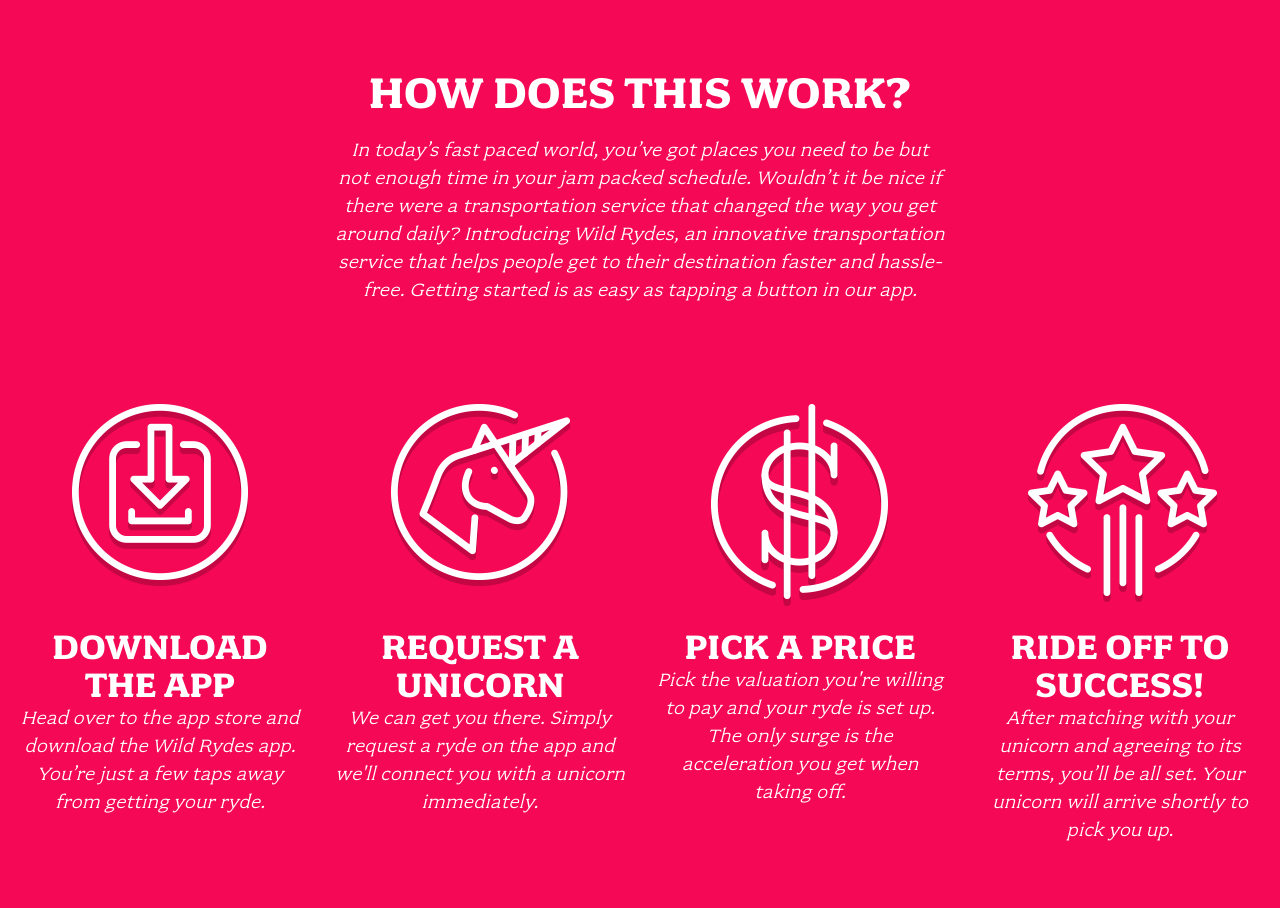
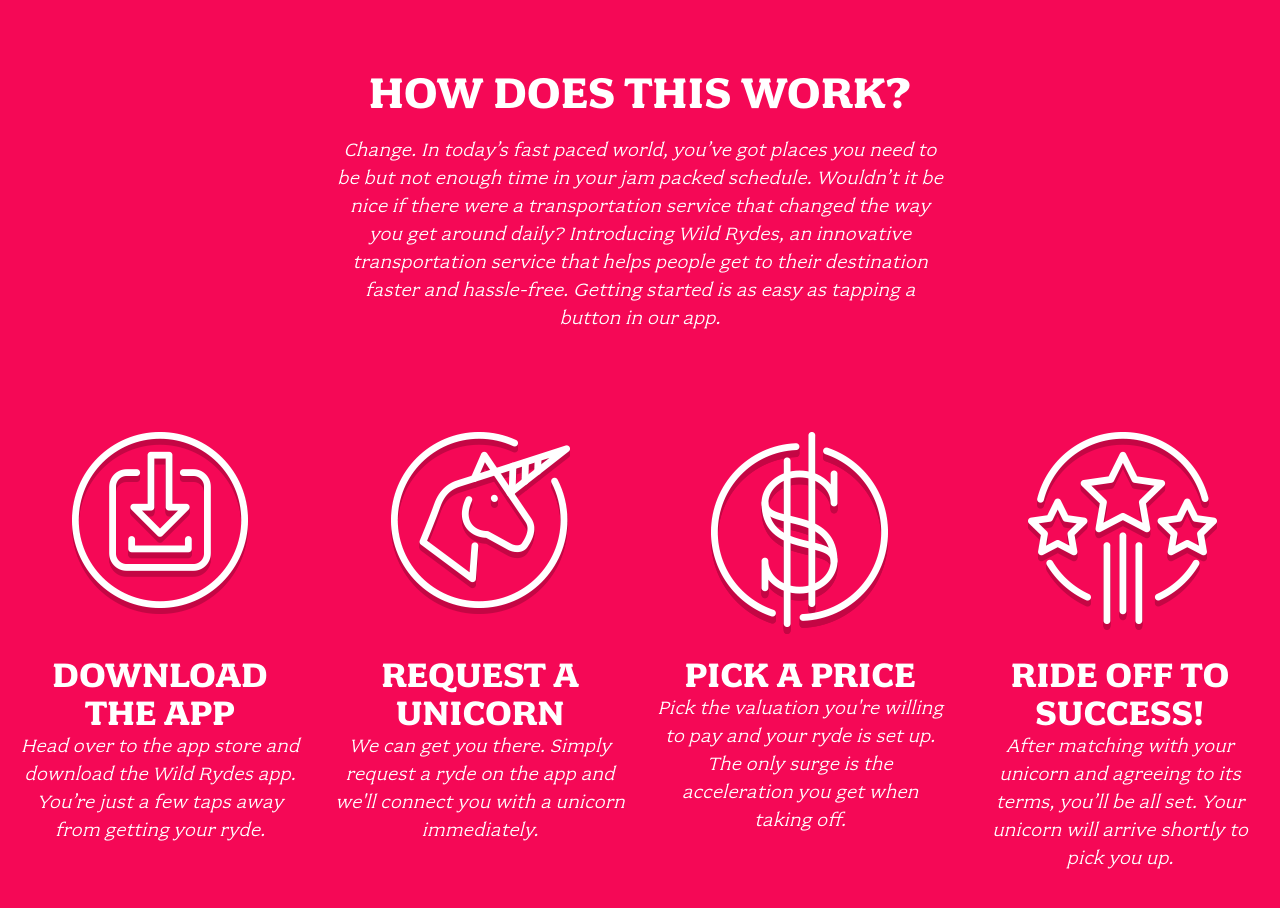
Before and after one commit to eamonperry/AWS_WildRydes, a plain HTML site: page index.html in a window 1280 px wide. Shown: the part 960-1868 px from the top of the page. Drawn offline with Linux system fonts and the light colour scheme.

Commit message:
Making a change after deploying with Amplify.

```diff
--- a/index.html
+++ b/index.html
@@ -32,7 +32,7 @@
     <div class="row column large-9 xlarge-6 xxlarge-4">
       <h2 class="section-title">How Does This Work?</h2>
       <p class="content">
-        In today’s fast paced world, you’ve got places you need to be but not enough time in your jam packed schedule. Wouldn’t it be nice if there were a transportation service that changed the way you get around daily? Introducing Wild Rydes, an innovative transportation service that helps people get to their destination faster and hassle-free. Getting started is as easy as tapping a button in our app.
+        Change. In today’s fast paced world, you’ve got places you need to be but not enough time in your jam packed schedule. Wouldn’t it be nice if there were a transportation service that changed the way you get around daily? Introducing Wild Rydes, an innovative transportation service that helps people get to their destination faster and hassle-free. Getting started is as easy as tapping a button in our app.
       </p>
     </div>
 
```
